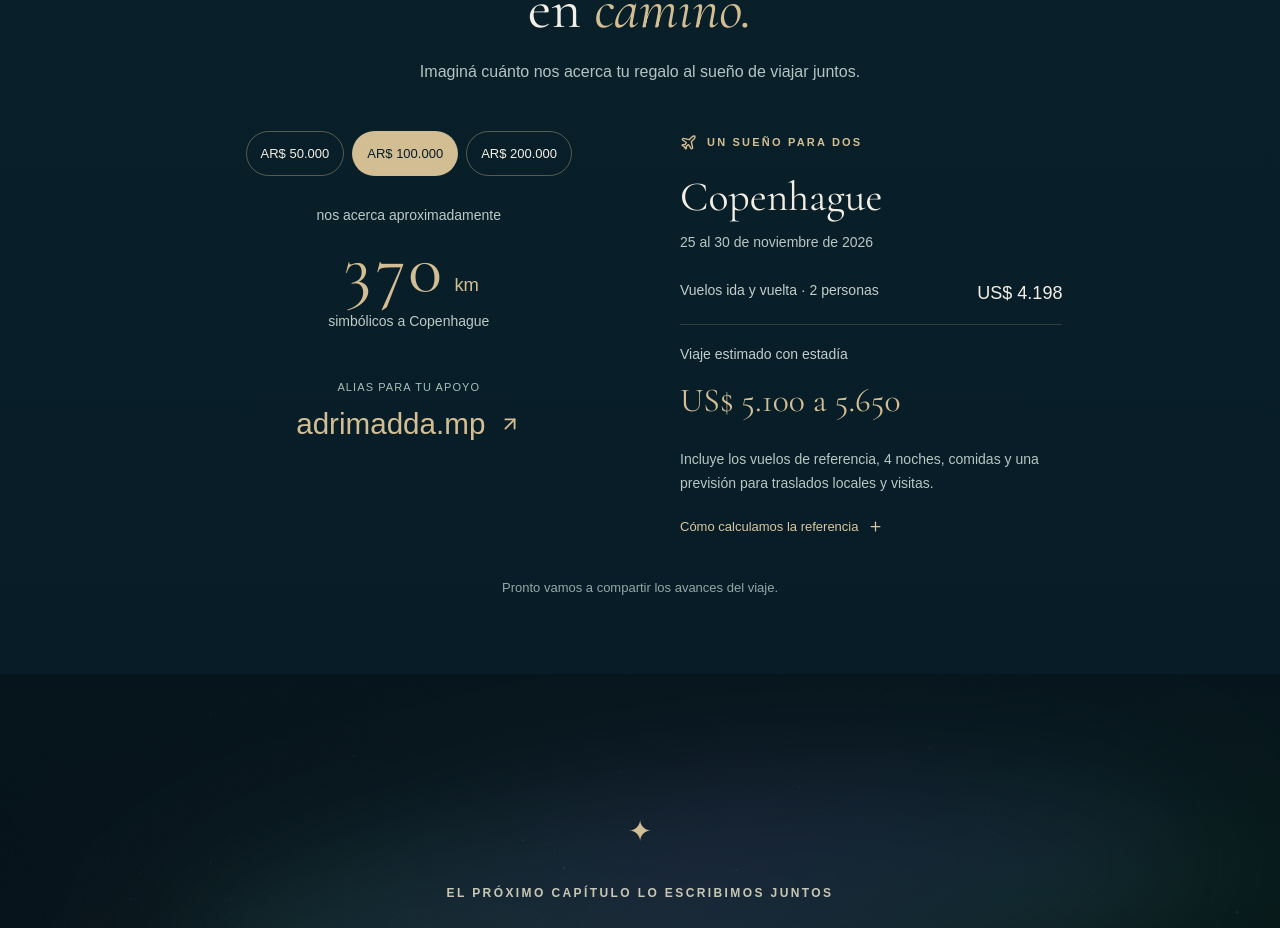
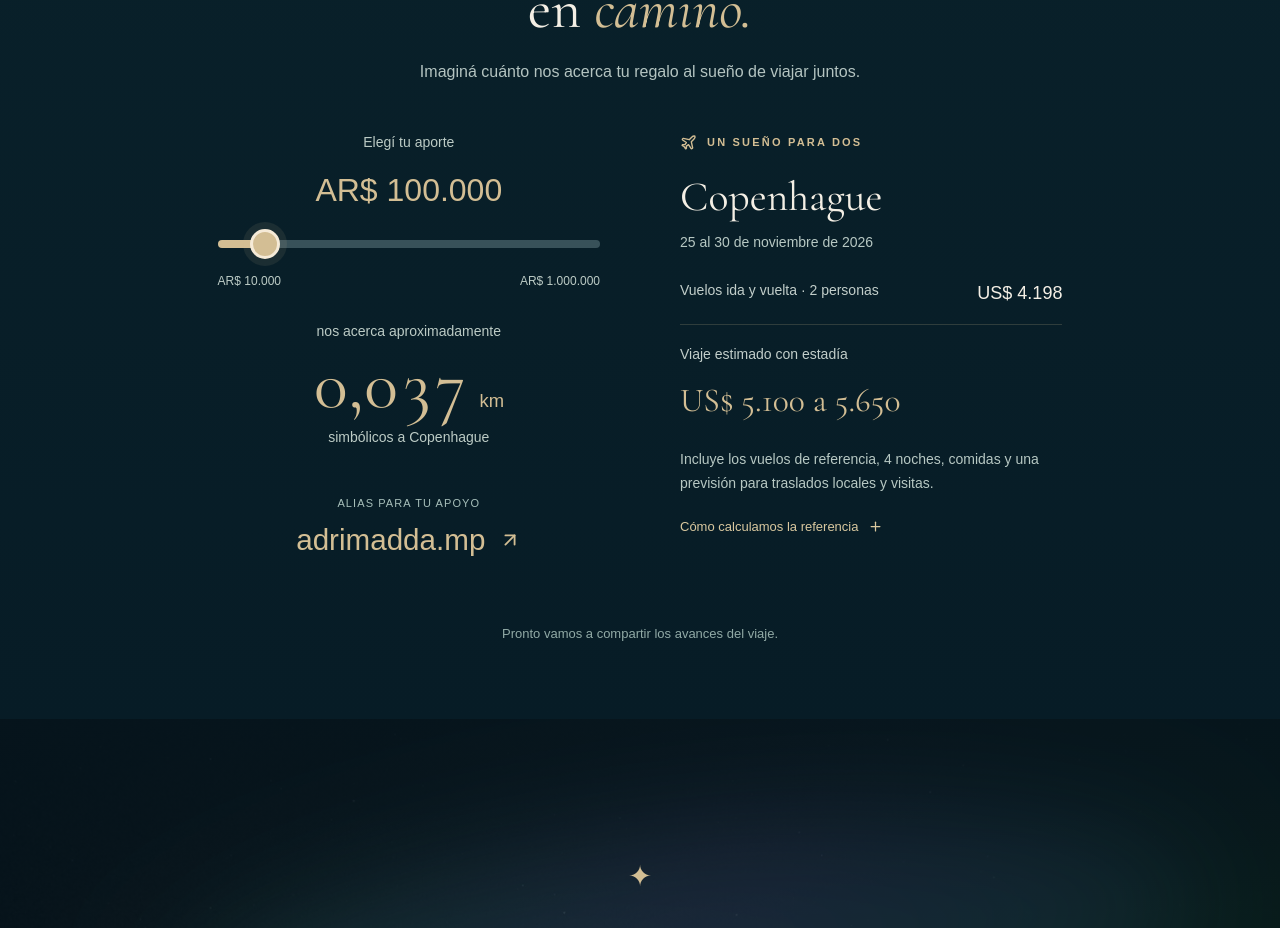
Before and after one commit to danmdl/bodas, a Next.js app: page / in a window 1280 px wide. Shown: the part 8983-9911 px from the top of the page. Built offline with nearby package versions, Linux system fonts and the light colour scheme; a web font is replaced by a local one.

Commit message:
Add live gift slider from AR$10,000 to AR$1,000,000

```diff
--- a/components/gift-kilometers.tsx
+++ b/components/gift-kilometers.tsx
@@ -3,6 +3,8 @@ import { useState } from "react";
 import { ArrowUpRight, Plus, Plane } from "lucide-react";
 import type { WeddingData } from "@/lib/wedding-data";
 import { symbolicKilometers, tripBudget } from "@/lib/travel-reference";
+// Slider bounds are editable here. Each step represents one Argentine peso.
+const giftSlider = { min: 10_000, max: 1_000_000, step: 1 };
 const number = (n: number) =>
   n.toLocaleString("es-AR", { maximumFractionDigits: 0 });
 
@@ -15,7 +17,7 @@ export default function GiftKilometers({
 }) {
   const ref = data.travelReference;
   const [amount, setAmount] = useState(
-    ref.suggestedGiftsArs[1] ?? ref.suggestedGiftsArs[0],
+    Math.min(giftSlider.max, Math.max(giftSlider.min, ref.suggestedGiftsArs[1] ?? ref.suggestedGiftsArs[0] ?? 100_000)),
   );
   if (!ref.enabled)
     return (
@@ -33,6 +35,7 @@ export default function GiftKilometers({
     ref.arsPerUsd,
     ref.flightUsd,
     ref.roundTripKm,
+    0.001,
   );
   const budget = tripBudget(ref);
   return (
@@ -48,20 +51,26 @@ export default function GiftKilometers({
       </div>
       <div className="gift-distance-body">
         <div className="kilometer-calculator">
-          <div
-            className="gift-amounts"
-            role="group"
-            aria-label="Elegí un aporte de ejemplo en pesos argentinos"
-          >
-            {ref.suggestedGiftsArs.map((value) => (
-              <button
-                key={value}
-                aria-pressed={value === amount}
-                onClick={() => setAmount(value)}
-              >
-                AR$ {number(value)}
-              </button>
-            ))}
+          <div className="gift-slider">
+            <label htmlFor="gift-amount">Elegí tu aporte</label>
+            <output htmlFor="gift-amount">AR$ {number(amount)}</output>
+            <input
+              id="gift-amount"
+              type="range"
+              min={giftSlider.min}
+              max={giftSlider.max}
+              step={giftSlider.step}
+              value={amount}
+              onChange={(event) => setAmount(Number(event.target.value))}
+              aria-valuetext={`AR$ ${number(amount)}, ${km.toLocaleString("es-AR", { maximumFractionDigits: 3 })} kilómetros simbólicos`}
+              style={{
+                background: `linear-gradient(to right, var(--gold) ${((amount - giftSlider.min) / (giftSlider.max - giftSlider.min)) * 100}%, #385159 ${((amount - giftSlider.min) / (giftSlider.max - giftSlider.min)) * 100}%)`,
+              }}
+            />
+            <div className="gift-slider-limits" aria-hidden="true">
+              <span>AR$ {number(giftSlider.min)}</span>
+              <span>AR$ {number(giftSlider.max)}</span>
+            </div>
           </div>
           <div
             className="kilometer-result"
@@ -70,7 +79,7 @@ export default function GiftKilometers({
           >
             <span>nos acerca aproximadamente</span>
             <strong>
-              {number(km)}
+              {km.toLocaleString("es-AR", { maximumFractionDigits: 3 })}
               <small>km</small>
             </strong>
             <span>simbólicos a {ref.destination}</span>
```
